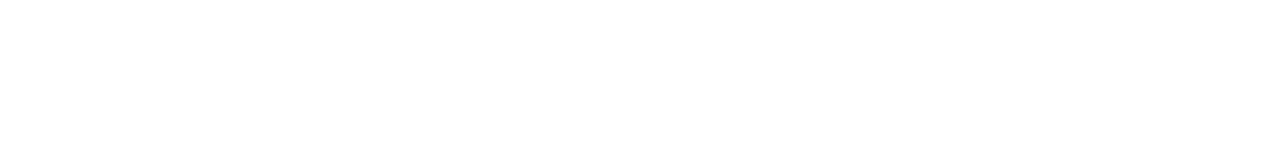
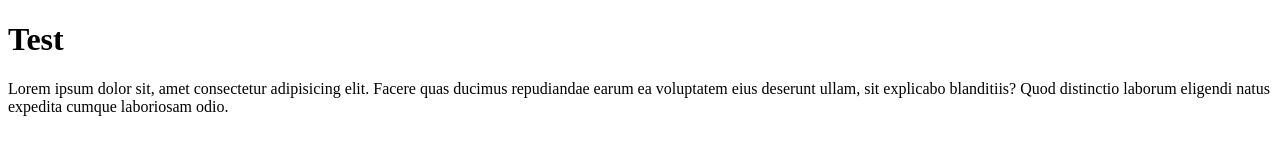
Before and after one commit to ErikHP/Git-Learning, a plain HTML site: page index.html in a window 1280 px wide. Drawn offline with Linux system fonts and the light colour scheme.

Commit message:
Add Header1 and text

```diff
--- a/index.html
+++ b/index.html
@@ -7,6 +7,8 @@
     <title>Git</title>
 </head>
 <body>
+    <h1>Test</h1>
+    <p>Lorem ipsum dolor sit, amet consectetur adipisicing elit. Facere quas ducimus repudiandae earum ea voluptatem eius deserunt ullam, sit explicabo blanditiis? Quod distinctio laborum eligendi natus expedita cumque laboriosam odio.</p>
 
 </body>
 </html>
```
